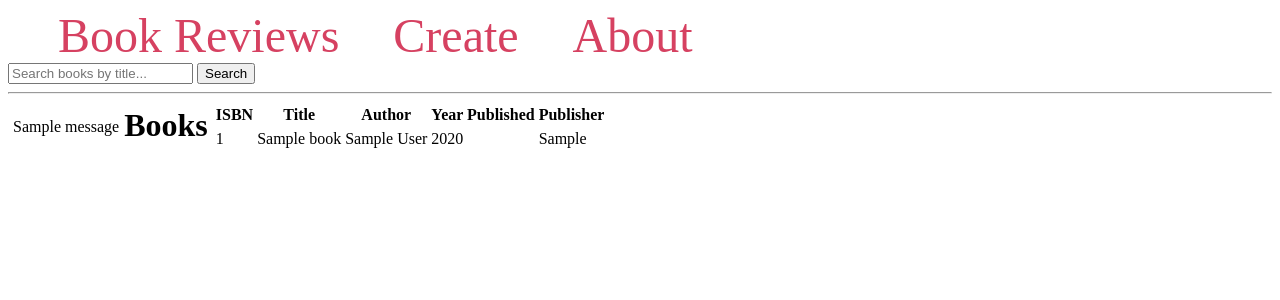
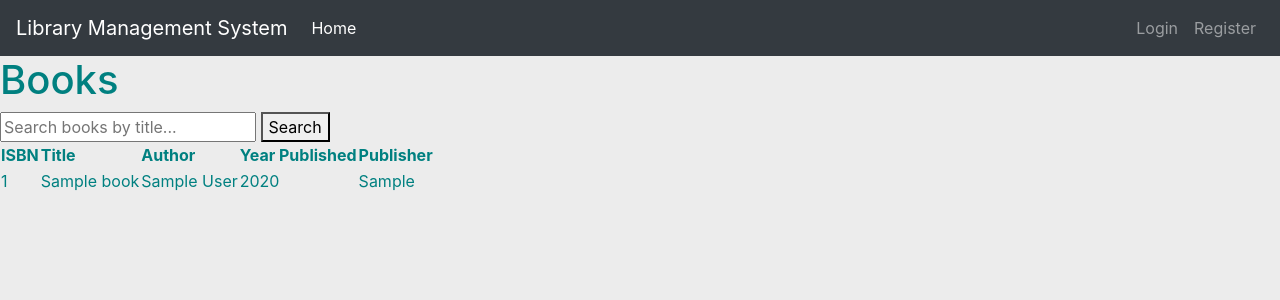
Before and after one commit to ankitjk/library_app, a Flask app: page / in a window 1280 px wide. Shown: the top 300 px of the page. Run offline with Flask 3, Linux system fonts and the light colour scheme; tables that the repository leaves empty hold one stand-in row (values such as "Sample post"); one stand-in notice (Sample message) is shown; parts of the project's set-up code (start-up, migrations or seed data) failed here and were passed over.

Commit message:
reworked main page

```diff
--- a/library/routes.py
+++ b/library/routes.py
@@ -1,20 +1,23 @@
 from library import app
 from library.models import *
 from flask import render_template, redirect, url_for, request, flash
+from library.forms import *
 
 @app.route('/')
-def index():
+@app.route('/home')
+def home():
     search_query = request.args.get('search_query')
     if search_query:
         books = Book.query.filter(Book.title.ilike(f'%{search_query}%')).all()
         flash("Search results for book title: '{}'".format(search_query), 'success')
     else:
         books = Book.query.all()
-    return render_template('index.html', books=books)
+    return render_template('home.html', books=books)
 
-@app.route('/login')
-def login():
-    pass
+@app.route('/register')
+def register():
+    form = RegisterForm()
+    return render_template('register.html', form=form)
 
 @app.route('/create', methods=('GET', 'POST'))
 def create():
@@ -27,5 +30,5 @@
         book = Book(isbn=isbn, title=title, author=author, year_published=year_published, publisher=publisher)
         db.session.add(book)
         db.session.commit()
-        return redirect(url_for('index'))
+        return redirect(url_for('home'))
     return render_template('create.html')
--- a/library/templates/base.html
+++ b/library/templates/base.html
@@ -1,73 +1,54 @@
-<!DOCTYPE html>
+<!doctype html>
 <html lang="en">
-<head>
-    <meta charset="UTF-8">
-    <title>{% block title %} {% endblock %} - Book Reviews</title>
-    <style>
-        .title {
-            margin: 5px;
-        }
+  <head>
+    <!-- Required meta tags -->
+    <meta charset="utf-8">
+    <meta name="viewport" content="width=device-width, initial-scale=1, shrink-to-fit=no">
 
-        .content {
-            margin: 5px;
-            width: 100%;
-            display: flex;
-            flex-direction: row;
-            flex-wrap: wrap;
-        }
+    <!-- Bootstrap CSS -->
+    <link rel="stylesheet" href="https://cdn.jsdelivr.net/npm/bootstrap@4.5.3/dist/css/bootstrap.min.css" integrity="sha384-TX8t27EcRE3e/ihU7zmQxVncDAy5uIKz4rEkgIXeMed4M0jlfIDPvg6uqKI2xXr2" crossorigin="anonymous">
 
-        .student {
-            flex: 20%;
-            padding: 10px;
-            margin: 5px;
-            background-color: #f3f3f3;
-            inline-size: 100%;
-        }
+    <title>
+        {% block title %}
 
-        .bio {
-            padding: 10px;
-            margin: 5px;
-            background-color: #ffffff;
-            color: #004835;
-        }
+        {% endblock %}
+    </title>
+  </head>
+  <body>
+    <nav class="navbar navbar-expand-md navbar-dark bg-dark">
+        <a class="navbar-brand" href="{{ url_for('home') }}">Library Management System</a>
+        <button class="navbar-toggler" type="button" data-toggle="collapse" data-target="#navbarNav">
+            <span class="navbar-toggler-icon"></span>
+        </button>
+        <div class="collapse navbar-collapse" id="navbarNav">
+            <ul class="navbar-nav mr-auto">
+                <li class="nav-item active">
+                    <a class="nav-link" href="#">Home <span class="sr-only">(current)</span></a>
+                </li>
+            </ul>
+            <ul class="navbar-nav">
+                <li class="nav-item">
+                    <a class="nav-link" href="#">Login</a>
+                </li>
+                <li class="nav-item">
+                    <a class="nav-link" href="#">Register</a>
+                </li>
+            </ul>
+        </div>
+    </nav>
 
-        .name a {
-            color: #00a36f;
-            text-decoration: none;
-        }
+    {% block content %}
 
-        nav a {
-            color: #d64161;
-            font-size: 3em;
-            margin-left: 50px;
-            text-decoration: none;
-        }
-    </style>
-</head>
-<body>
-    <nav>
-        <a href="{{ url_for('index') }}">Book Reviews</a>
-        <a href="{{ url_for('create') }}">Create</a>
-        <a href="#">About</a>
+    {% endblock %}
 
-        <form action="{{ url_for('index') }}" method="get">
-            <input type="text" name="search_query" placeholder="Search books by title...">
-            <button type="submit">Search</button>
-        </form>
-    </nav>
-    <hr>
-    <div class="content">
-        {% with messages = get_flashed_messages() %}
-            {% if messages %}
-                <div class="messages">
-                    {% for message in messages %}
-                        <p>{{ message }}</p>
-                    {% endfor %}
-                </div>
-            {% endif %}
-        {% endwith %}
-
-        {% block content %} {% endblock %}
-    </div>
-</body>
+    <!-- jQuery and Bootstrap Bundle (includes Popper) -->
+    <script src="https://code.jquery.com/jquery-3.5.1.slim.min.js" integrity="sha384-DfXdz2htPH0lsSSs5nCTpuj/zy4C+OGpamoFVy38MVBnE+IbbVYUew+OrCXaRkfj" crossorigin="anonymous"></script>
+    <script src="https://cdn.jsdelivr.net/npm/bootstrap@4.5.3/dist/js/bootstrap.bundle.min.js" integrity="sha384-ho+j7jyWK8fNQe+A12Hb8AhRq26LrZ/JpcUGGOn+Y7RsweNrtN/tE3MoK7ZeZDyx" crossorigin="anonymous"></script>
+  </body>
+  <style>
+    body {
+        background-color: #ECECEC;
+        color: teal
+    }
+  </style>
 </html>
--- /dev/null
+++ b/library/templates/home.html
@@ -0,0 +1,30 @@
+{% extends 'base.html' %}
+{% block title %}
+    Home
+{% endblock %}
+
+{% block content %}
+    <h1 class="title">Books</h1>
+    <form action="{{ url_for('home') }}" method="get">
+        <input type="text" name="search_query" placeholder="Search books by title...">
+        <button type="submit">Search</button>
+    </form>
+    <table>
+        <tr>
+            <th>ISBN</th>
+            <th>Title</th>
+            <th>Author</th>
+            <th>Year Published</th>
+            <th>Publisher</th>
+        </tr>
+        {% for book in books %}
+            <tr class="book">
+                <td>{{ book.isbn }}</td>
+                <td>{{ book.title }}</td>
+                <td>{{ book.author }}</td>
+                <td>{{ book.year_published }}</td>
+                <td>{{ book.publisher }}</td>
+            </tr>
+        {% endfor %}
+    </table>
+{% endblock %}
--- a/library/templates/index.html
+++ b/library/templates/old/old_home.html
@@ -1,4 +1,5 @@
 {% extends 'base.html' %}
+
 
 {% block content %}
     <h1 class="title">Books</h1>
```
Also changed, not shown: library/forms.py (added, +9 -0 lines), library/templates/old/old_base.html (added, +73 -0 lines), library/templates/register.html (+8 -0 lines), library/library.db, 10 other files.
